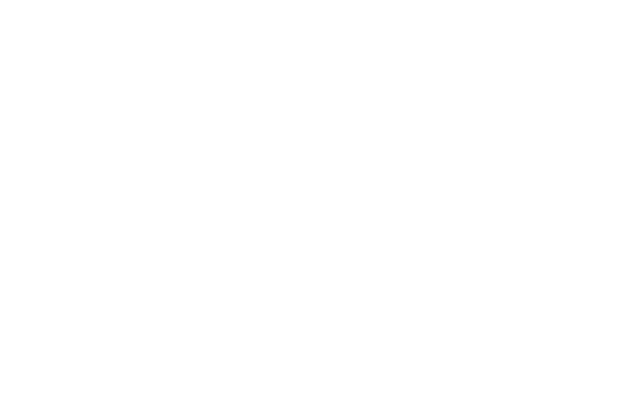
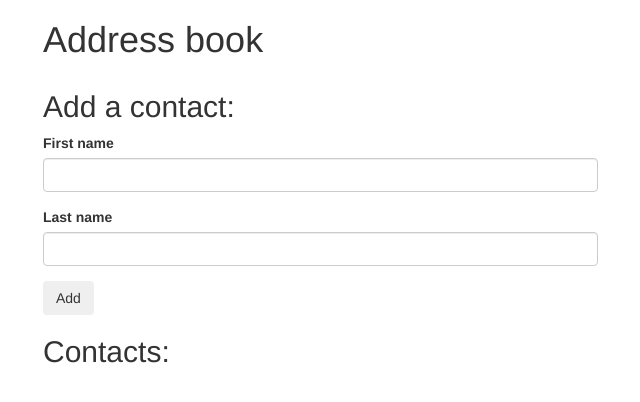
Before and after one commit to DLopez6877/address, a plain HTML site: page index.html in a window 1280 px wide. Shown: the whole page, without its empty margins (27-667 px from the left). Drawn offline with Linux system fonts and the light colour scheme.

Commit message:
add layout for html

```diff
--- a/index.html
+++ b/index.html
@@ -8,6 +8,28 @@
     <title>Address Book</title>
   </head>
   <body>
+    <div class="container">
+          <h1>Address book</h1>
+          <div class="row">
+            <div class="col-md-6">
+              <h2>Add a contact:</h2>
+              <form id="new-contact">
+                <div class="form-group">
+                  <label for="new-first-name">First name</label>
+                  <input type="text" class="form-control" id="new-first-name">
+                </div>
+                <div class="form-group">
+                  <label for="new-last-name">Last name</label>
+                  <input type="text" class="form-control" id="new-last-name">
+                </div>
+                <button type="submit" class="btn">Add</button>
+              </form>
+              <h2>Contacts:</h2>
+              <ul id="contacts">
 
+              </ul>
+            </div>
+          </div>
+        </div>
   </body>
 </html>
```
